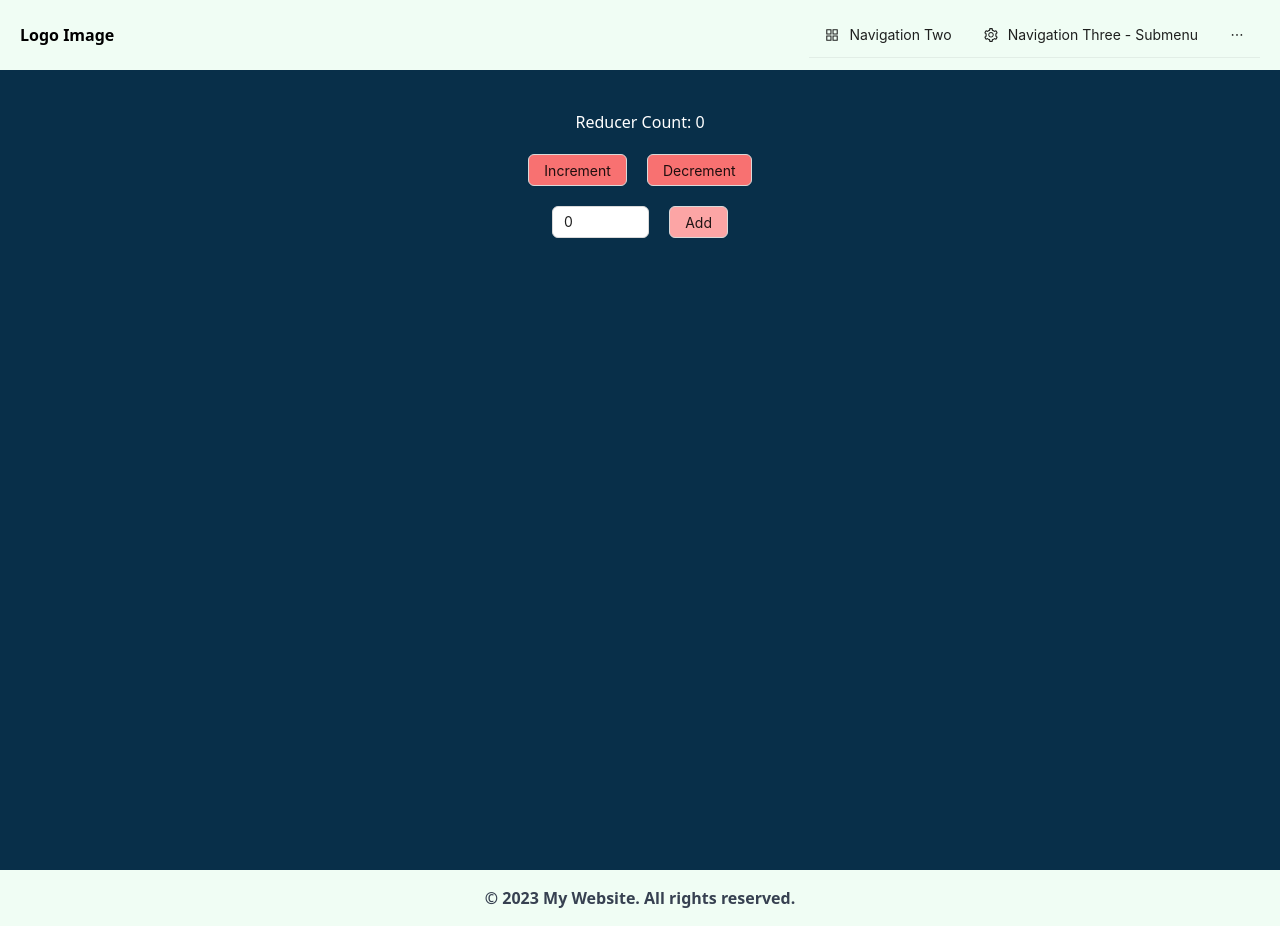
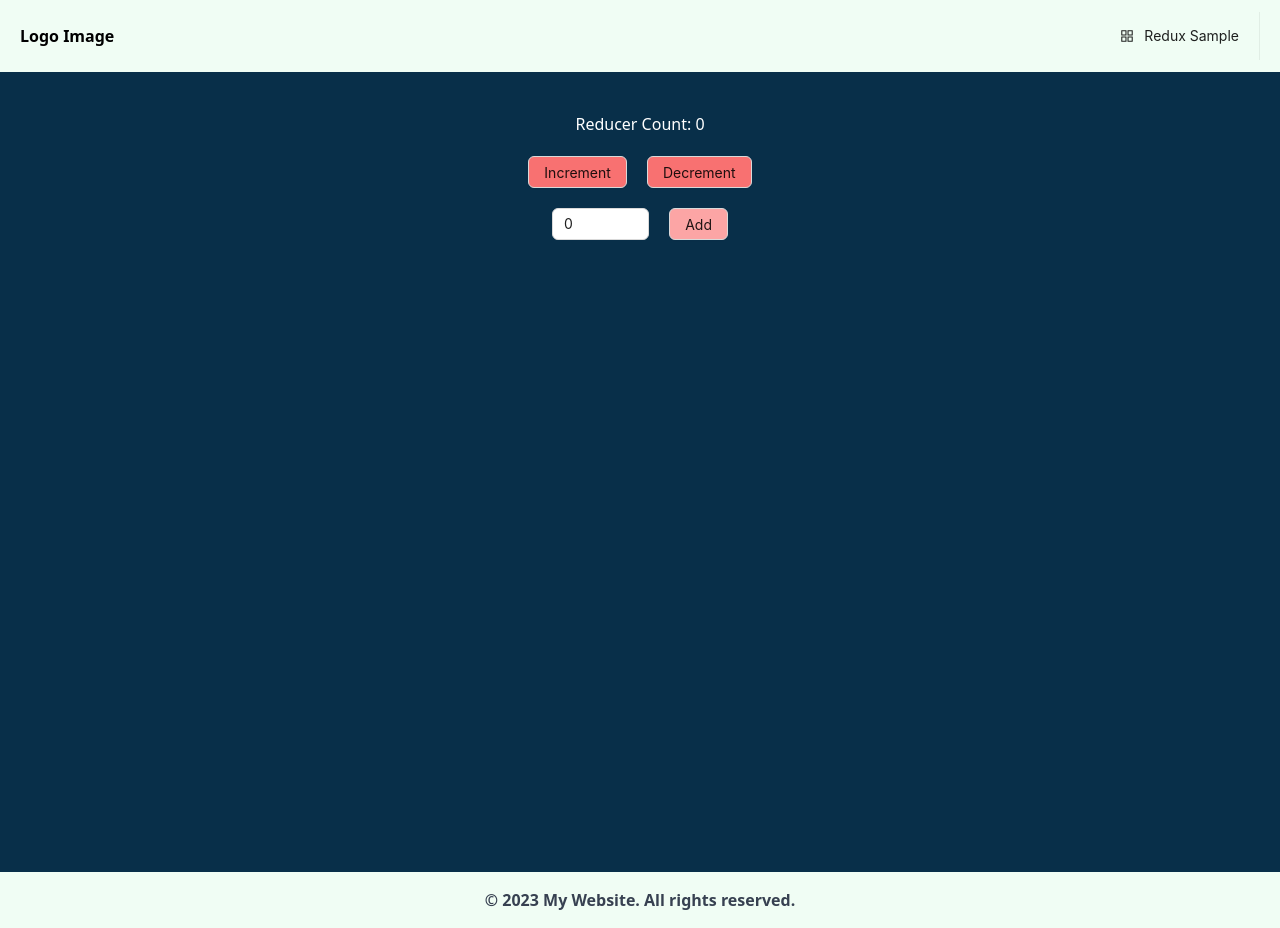
Before and after one commit to hiroki0116/redux-sample, a Next.js app: page /redux in a window 1280 px wide. Built offline with nearby package versions, Linux system fonts and the light colour scheme.

Commit message:
Modify menu

```diff
--- a/components/Header.tsx
+++ b/components/Header.tsx
@@ -12,34 +12,9 @@ const Header = () => {
   };
   const items: MenuProps["items"] = [
     {
-      label: "Navigation Two",
-      key: "app",
+      label: <Link href="/redux">Redux Sample</Link>,
+      key: "redux",
       icon: <AppstoreOutlined />,
-    },
-    {
-      label: "Navigation Three - Submenu",
-      key: "SubMenu",
-      icon: <SettingOutlined />,
-      children: [
-        {
-          type: "group",
-          label: "Item 1",
-          children: [
-            {
-              label: "Option 1",
-              key: "setting:1",
-            },
-            {
-              label: "Option 2",
-              key: "setting:2",
-            },
-          ],
-        },
-      ],
-    },
-    {
-      label: <Link href="/redux">Redux Sample</Link>,
-      key: "alipay",
     },
   ];
 
@@ -49,7 +24,6 @@ const Header = () => {
         Logo Image
       </Link>
       <Menu
-        mode="horizontal"
         onClick={onClick}
         selectedKeys={[current]}
         items={items}
```
